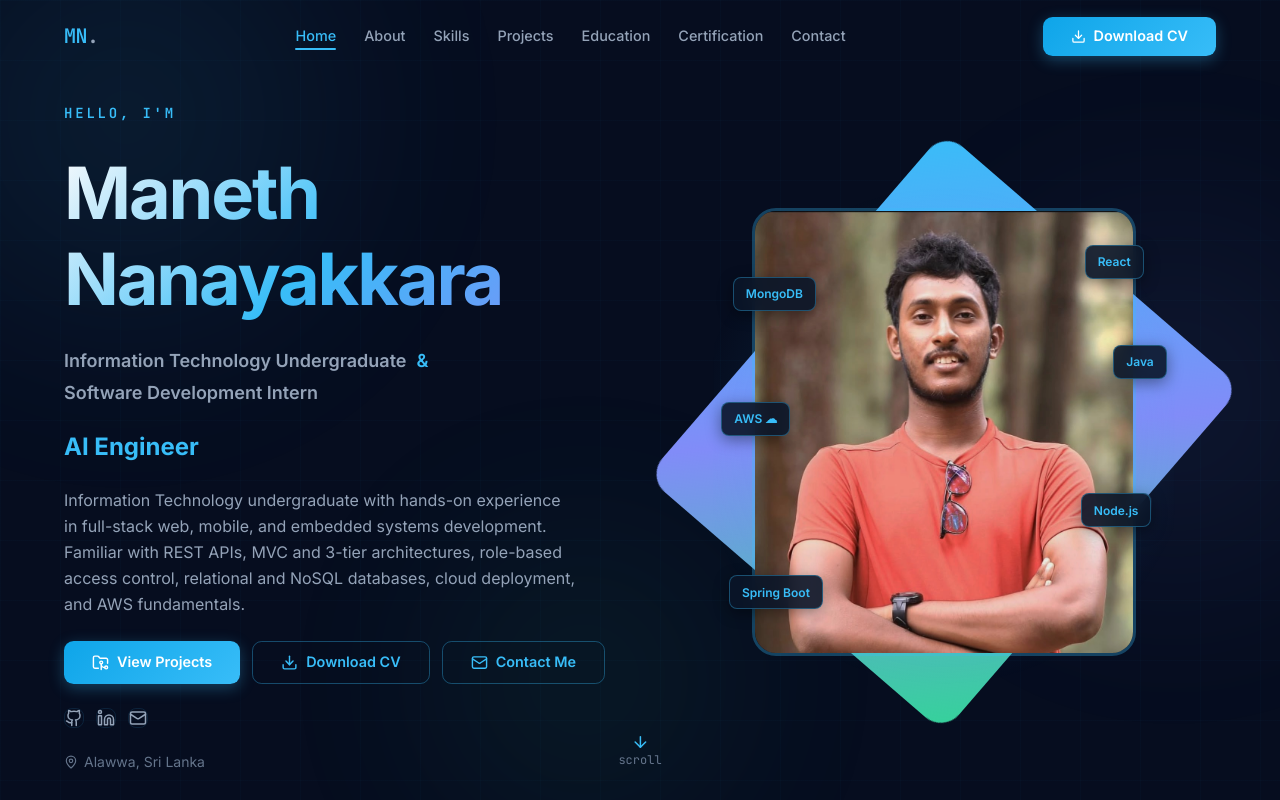
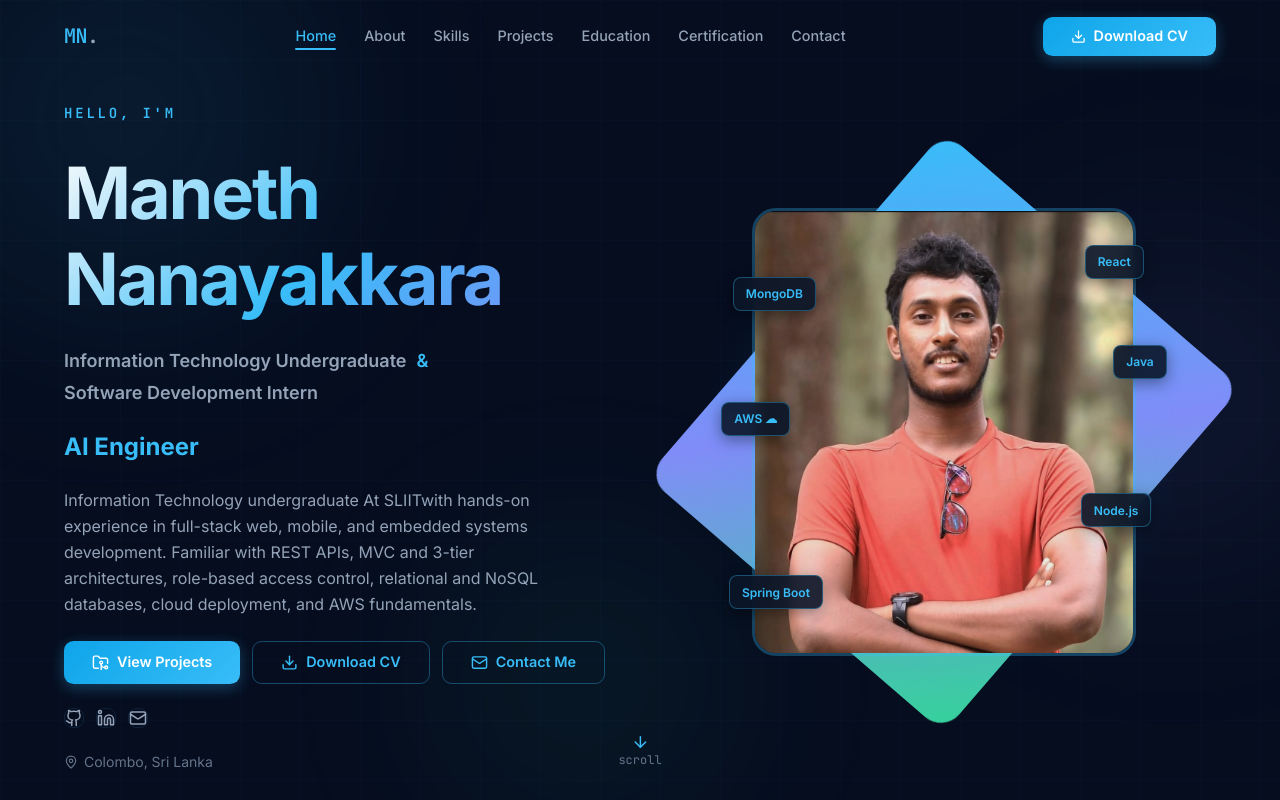
Before and after one commit to Sriyan559/Maneth-Portfolio, a React (Vite) app: page / in a window 1280 px wide. Shown: the top 800 px of the page. Built offline with nearby package versions, Linux system fonts and the light colour scheme.

Commit message:
feat: update location and education details in portfolio data

```diff
--- a/src/data/portfolio.js
+++ b/src/data/portfolio.js
@@ -12,7 +12,7 @@ export const profile = {
   email: "manethnanayakkara78@gmail.com",
   phone: "+94 70 147 2511",
   location: "Sri Lanka",
-  locationFull: "Alawwa, Sri Lanka",
+  locationFull: "Colombo, Sri Lanka",
 
   // ── Social links ─────────────────────────────────────────
   // TODO: Replace with your actual URLs before deploying
@@ -26,7 +26,7 @@ export const profile = {
   // ── Hero ─────────────────────────────────────────────────
   heroIntro: "Hello, I'm",
   heroDescription:
-    "Information Technology undergraduate with hands-on experience in full-stack web, mobile, and embedded systems development. Familiar with REST APIs, MVC and 3-tier architectures, role-based access control, relational and NoSQL databases, cloud deployment, and AWS fundamentals.",
+    "Information Technology undergraduate At SLIITwith hands-on experience in full-stack web, mobile, and embedded systems development. Familiar with REST APIs, MVC and 3-tier architectures, role-based access control, relational and NoSQL databases, cloud deployment, and AWS fundamentals.",
 
   rotatingRoles: [
     "AI Engineer",
@@ -60,16 +60,16 @@ export const profile = {
 export const education = [
   {
     id: 1,
-    title: "Software Engineering Intern",
-    institution: "Multi Talent Technology",
-    period: "Late 2024 – Present",
+    title: "AI Engineering Intern",
+    institution: "Techromz (Pvt) Ltd",
+    period: "Late 2026 – Present",
     tag: "Current • Industry Role",
     side: "right",
     icon: "briefcase",
     description:
-      "Contributing to full-stack software development, client web applications, API integrations, and modern UI engineering.",
+      "Contributing to AI full-stack software development, client web applications, ModelAPI integrations, and modern UI engineering.",
     highlights: [
-      "Developing production-ready web solutions with React, Node.js, and modern tech stacks",
+      "Developing production-ready web solutions with React, Node.js,PHP,Laravel and modern tech stacks",
       "Collaborating with engineering team on database workflows, REST APIs, and UI architecture",
       "Actively participating in agile development sprints, code quality reviews, and testing",
     ],
@@ -79,8 +79,8 @@ export const education = [
     id: 2,
     title: "BSc (Hons) in Information Technology",
     institution: "Sri Lanka Institute of Information Technology (SLIIT)",
-    period: "2023 – 2026 (Expected)",
-    tag: "Undergraduate • 2nd Year",
+    period: "2024 – 2028 (Expected)",
+    tag: "Undergraduate • 3rd Year",
     side: "left",
     icon: "graduation",
     description:
@@ -101,7 +101,7 @@ export const certifications = [
     code: "CLF-C02",
     issuer: "Amazon Web Services",
     status: "In Progress",
-    statusType: "in-progress",
+    statusType: "Completed",
     topics: [
       "Cloud Concepts",
       "IAM",
```
